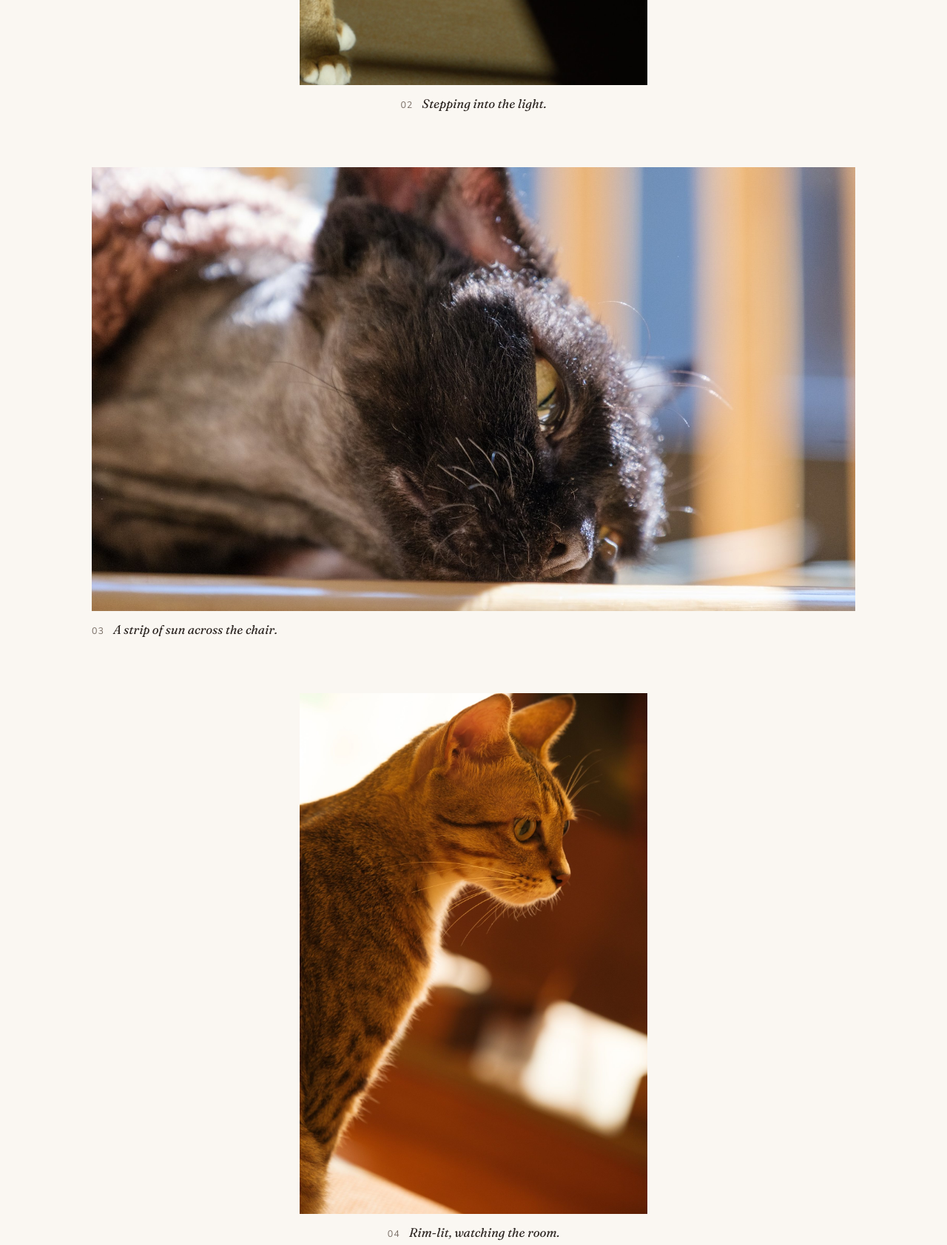
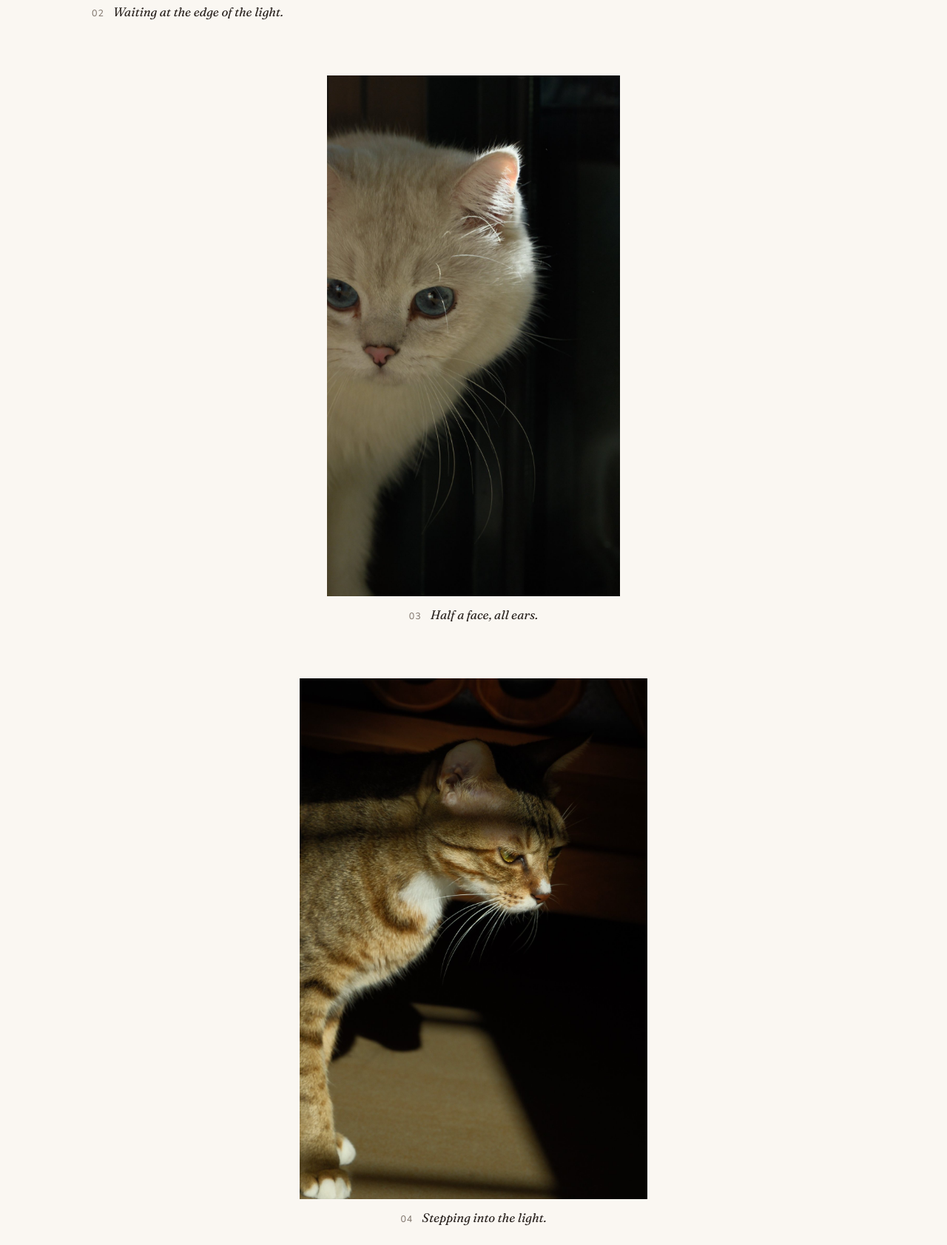
Before and after one commit to sophiehe1175-dev/sophiesseasons, a plain HTML site: page portfolio.html in a window 1280 px wide. Shown: the part 1585-3268 px from the top of the page at 74% size. Drawn offline with nearby package versions, Linux system fonts and the light colour scheme.

Commit message:
Selected work: Schrodinger pair opens In the light, right after the cover
Co-Authored-By: Claude Opus 5.5 <noreply@anthropic.com>
Claude-Session: https://claude.ai/code/session_015mS19cJY3dQnjX4obLJE85

```diff
--- a/portfolio.html
+++ b/portfolio.html
@@ -68,11 +68,11 @@ figcaption { margin-top:12px; font-family:'Fraunces',serif; font-style:italic; f
 <div class="wrap">
   <section class="grp">
     <header class="gh"><span class="gn">I</span><h2>In the light</h2><p>A single slant of light, and everything else let go dark.</p></header>
-    <figure class="pf tall"><img src="portfolio/02.jpg" width="1333" height="2000" alt="Windy stepping out of the dark into a single slant of light" loading="lazy"><figcaption><span class="n">02</span>Stepping into the light.</figcaption></figure>
-    <figure class="pf wide"><img src="portfolio/16.jpg" width="2000" height="1163" alt="A black Devon Rex cat resting its chin on a chair, a strip of sunlight across one eye and its curly fur" loading="lazy"><figcaption><span class="n">03</span>A strip of sun across the chair.</figcaption></figure>
-    <figure class="pf tall"><img src="portfolio/03.jpg" width="1333" height="2000" alt="An Abyssinian cat in profile, fur rim-lit by warm light against a blurred orange room" loading="lazy"><figcaption><span class="n">04</span>Rim-lit, watching the room.</figcaption></figure>
-    <figure class="pf wide"><img src="portfolio/04.jpg" width="2000" height="1124" alt="A white cat crouched at the edge of a patch of sunlight, the rest of the room in shadow" loading="lazy"><figcaption><span class="n">05</span>Waiting at the edge of the light.</figcaption></figure>
-    <figure class="pf tall"><img src="portfolio/05.jpg" width="1126" height="2000" alt="Half of a white cat&#x27;s face against a dark background, one ear lit from behind" loading="lazy"><figcaption><span class="n">06</span>Half a face, all ears.</figcaption></figure>
+    <figure class="pf wide"><img src="portfolio/04.jpg" width="2000" height="1124" alt="A white cat crouched at the edge of a patch of sunlight, the rest of the room in shadow" loading="lazy"><figcaption><span class="n">02</span>Waiting at the edge of the light.</figcaption></figure>
+    <figure class="pf tall"><img src="portfolio/05.jpg" width="1126" height="2000" alt="Half of a white cat&#x27;s face against a dark background, one ear lit from behind" loading="lazy"><figcaption><span class="n">03</span>Half a face, all ears.</figcaption></figure>
+    <figure class="pf tall"><img src="portfolio/02.jpg" width="1333" height="2000" alt="Windy stepping out of the dark into a single slant of light" loading="lazy"><figcaption><span class="n">04</span>Stepping into the light.</figcaption></figure>
+    <figure class="pf wide"><img src="portfolio/16.jpg" width="2000" height="1163" alt="A black Devon Rex cat resting its chin on a chair, a strip of sunlight across one eye and its curly fur" loading="lazy"><figcaption><span class="n">05</span>A strip of sun across the chair.</figcaption></figure>
+    <figure class="pf tall"><img src="portfolio/03.jpg" width="1333" height="2000" alt="An Abyssinian cat in profile, fur rim-lit by warm light against a blurred orange room" loading="lazy"><figcaption><span class="n">06</span>Rim-lit, watching the room.</figcaption></figure>
   </section>
   <section class="grp">
     <header class="gh"><span class="gn">II</span><h2>Eye to eye</h2><p>Faces, and the moment they gaze back.</p></header>
```
